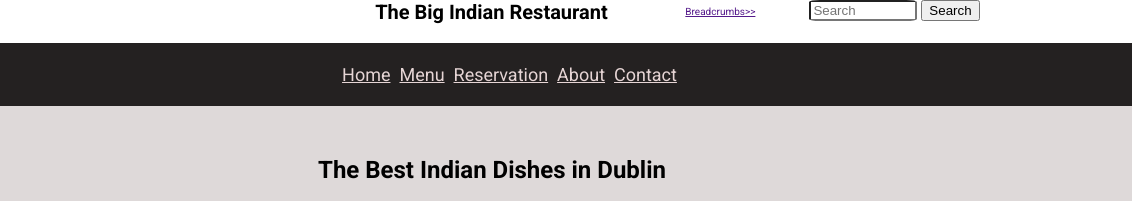
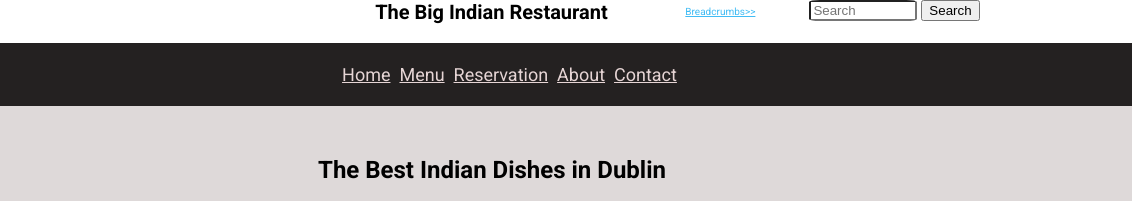
Before and after one commit to jonniesmyth/Web-Design---Indian-Restaurant, a plain HTML site: page index.html in a window 1280 px wide. In both pictures the pointer is over the link "Breadcrumbs>>". Shown: the top 201 px of the page, 148-1280 px from the left. Drawn offline with nearby package versions, Linux system fonts and the light colour scheme.

Commit message:
added hover color to anchor tags

```diff
--- a/css/styles.css
+++ b/css/styles.css
@@ -130,7 +130,9 @@ ul li a{
 }
 
 
-
+a:hover{
+	color: #42bcf4;
+}
 
 /*OPENING HOURS SECTION*/
 
```
